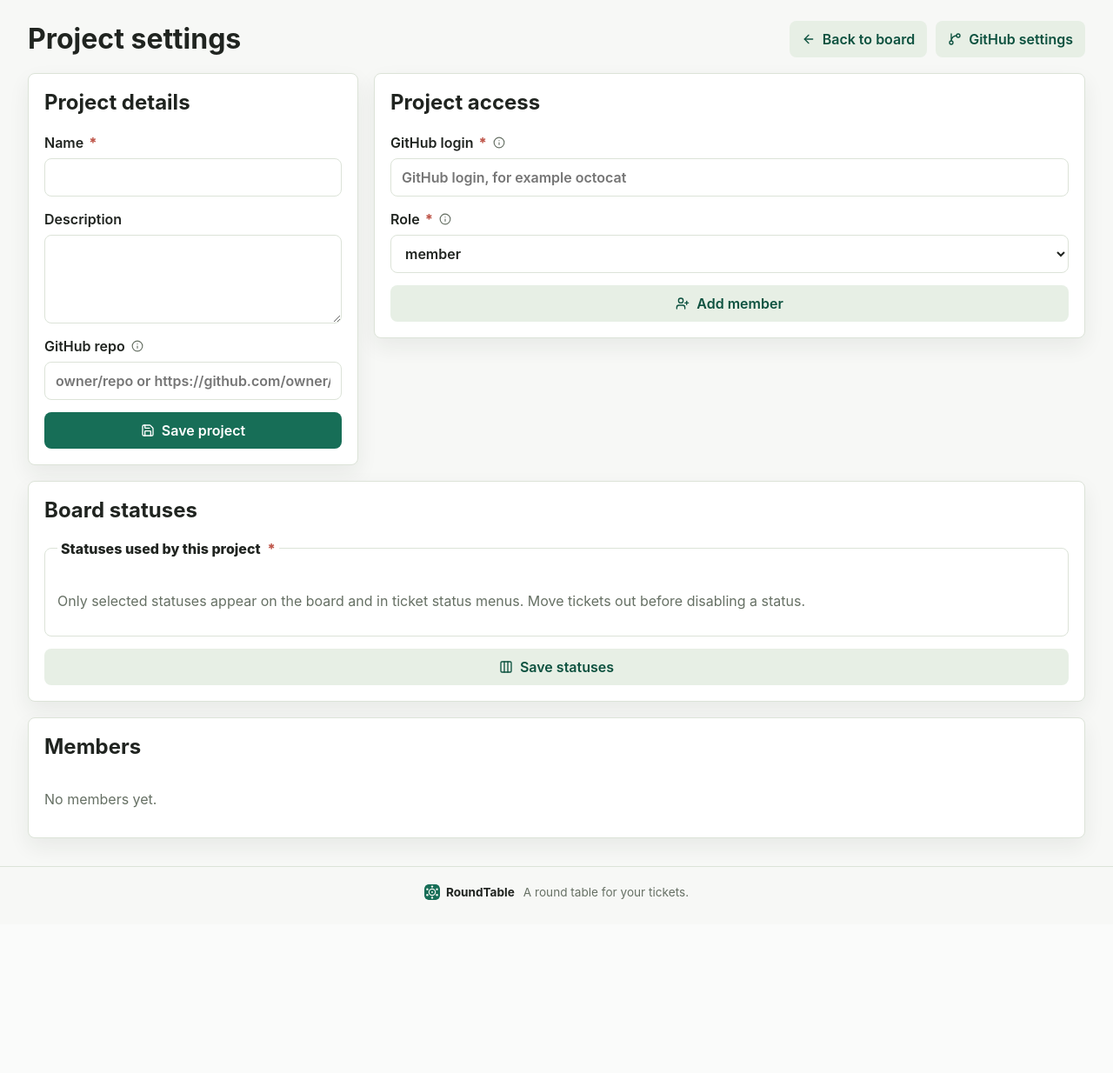
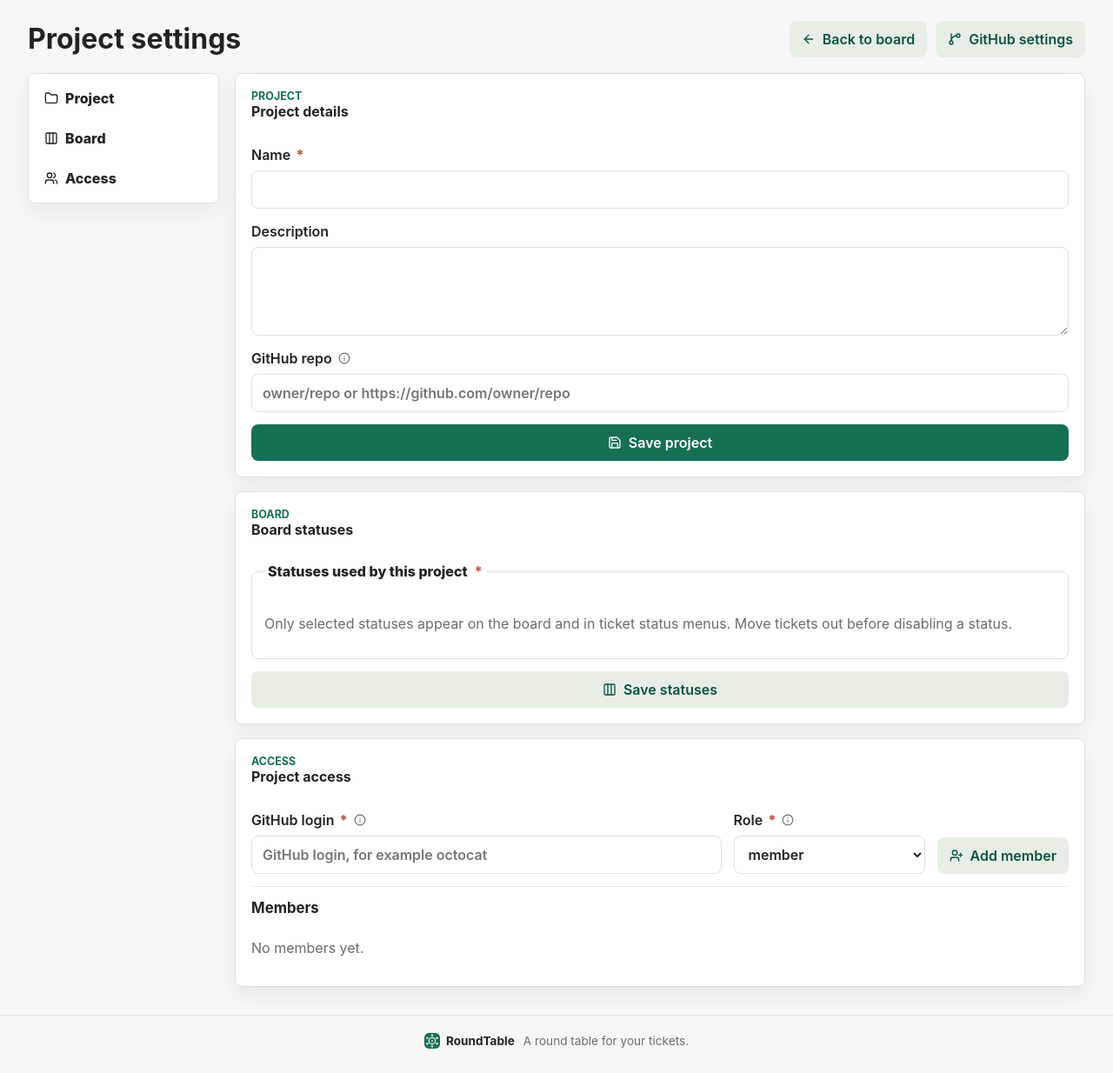
Before and after one commit to q121212/RoundTable, a FastAPI app: template app/templates/project_settings.html in a window 1280 px wide. Shown: the part 64-1298 px from the top of the page at 87% size. Before the commit the page ends 1099 px from the top, so only its background shows below. Run offline with FastAPI, Linux system fonts and the light colour scheme; the template is opened without the code that fills it, so the values that code supplies are empty.

Commit message:
Restructure project settings page

```diff
--- a/app/static/app.js
+++ b/app/static/app.js
@@ -138,6 +138,10 @@
       "projects.remove_member": "Remove",
       "projects.save_details": "Save project",
       "projects.settings": "Project settings",
+      "projects.settings_access": "Access",
+      "projects.settings_board": "Board",
+      "projects.settings_danger": "Danger",
+      "projects.settings_project": "Project",
       "projects.statuses": "Board statuses",
       "projects.statuses_help": "Only selected statuses appear on the board and in ticket status menus. Move tickets out before disabling a status.",
       "projects.statuses_selected": "Statuses used by this project",
@@ -317,6 +321,10 @@
       "projects.remove_member": "Удалить",
       "projects.save_details": "Сохранить проект",
       "projects.settings": "Настройки проекта",
+      "projects.settings_access": "Доступ",
+      "projects.settings_board": "Доска",
+      "projects.settings_danger": "Опасная зона",
+      "projects.settings_project": "Проект",
       "projects.statuses": "Статусы доски",
       "projects.statuses_help": "На доске и в меню тикетов будут только выбранные статусы. Перед отключением статуса перенесите из него тикеты.",
       "projects.statuses_selected": "Статусы этого проекта",
--- a/app/static/styles.css
+++ b/app/static/styles.css
@@ -2040,6 +2040,82 @@ a.ticket-key:hover {
 }
 
 /* Project settings: member management + delete confirmation (Codex round). */
+.project-settings-layout {
+  display: grid;
+  grid-template-columns: minmax(180px, 220px) minmax(0, 1fr);
+  gap: 18px;
+  align-items: start;
+}
+
+.settings-rail {
+  position: sticky;
+  top: 74px;
+  display: grid;
+  gap: 6px;
+  padding: 8px;
+  border: 1px solid var(--line);
+  border-radius: 8px;
+  background: var(--surface);
+  box-shadow: var(--shadow);
+}
+
+.settings-rail a {
+  display: inline-flex;
+  align-items: center;
+  justify-content: flex-start;
+  gap: 8px;
+  min-height: 40px;
+  padding: 8px 10px;
+  border-radius: 7px;
+  color: var(--text);
+  font-weight: 800;
+}
+
+.settings-rail a:hover,
+.settings-rail a:focus-visible {
+  background: var(--surface-soft);
+  color: var(--green);
+}
+
+.settings-stack {
+  display: grid;
+  gap: 16px;
+  min-width: 0;
+}
+
+.settings-section {
+  display: grid;
+  gap: 14px;
+}
+
+.section-heading {
+  display: flex;
+  align-items: flex-start;
+  justify-content: space-between;
+  gap: 12px;
+}
+
+.section-heading h2 {
+  margin: 0;
+}
+
+.settings-subsection {
+  display: grid;
+  gap: 10px;
+  padding-top: 14px;
+  border-top: 1px solid var(--line);
+}
+
+.settings-subsection h3 {
+  margin: 0;
+  font-size: 1.05rem;
+}
+
+.access-add-form {
+  grid-template-columns: minmax(180px, 1fr) minmax(140px, 220px) auto;
+  align-items: end;
+}
+
 .wide-panel {
   grid-column: 1 / -1;
 }
@@ -2122,6 +2198,36 @@ a.ticket-key:hover {
   grid-template-columns: minmax(0, 1fr) auto;
   gap: 10px;
   align-items: center;
+}
+
+.settings-danger-panel {
+  margin-top: 0;
+}
+
+@media (max-width: 900px) {
+  .project-settings-layout {
+    grid-template-columns: 1fr;
+  }
+
+  .settings-rail {
+    position: static;
+    display: flex;
+    gap: 8px;
+    overflow-x: auto;
+    box-shadow: none;
+  }
+
+  .settings-rail a {
+    flex: 0 0 auto;
+  }
+
+  .access-add-form {
+    grid-template-columns: 1fr;
+  }
+
+  .danger-confirm-form {
+    grid-template-columns: 1fr;
+  }
 }
 
 /* Copyable ticket key button on the ticket page. */
--- a/app/templates/project_settings.html
+++ b/app/templates/project_settings.html
@@ -12,15 +12,30 @@
   </div>
 </section>
 
-<section class="split-layout">
+<section class="project-settings-layout">
   {% if error == "last_admin" %}
     <div class="notice warning wide-panel">
       <strong data-i18n="projects.last_admin_title">Project needs an admin</strong>
       <p class="muted" data-i18n="projects.last_admin_copy">Add another project admin before removing or demoting the current one.</p>
     </div>
   {% endif %}
-  <div class="panel">
+  <nav class="settings-rail" aria-label="Project settings sections">
+    <a href="#settings-project" data-icon="folder" data-i18n="projects.settings_project">Project</a>
+    <a href="#settings-board" data-icon="columns-3" data-i18n="projects.settings_board">Board</a>
+    <a href="#settings-access" data-icon="users" data-i18n="projects.settings_access">Access</a>
+    {% if can_delete %}
+      <a href="#settings-danger" data-icon="trash-2" data-i18n="projects.settings_danger">Danger</a>
+    {% endif %}
+  </nav>
+
+  <div class="settings-stack">
+    <div class="panel settings-section" id="settings-project">
+      <div class="section-heading">
+        <div>
+          <p class="eyebrow" data-i18n="projects.settings_project">Project</p>
           <h2 data-i18n="projects.details">Project details</h2>
+        </div>
+      </div>
       <form class="stacked-form" method="post" action="/api/projects/{{ project.key }}/settings">
         <input type="hidden" name="csrf_token" value="{{ user.csrf_token }}">
         <label>
@@ -50,36 +65,13 @@
       </form>
     </div>
 
-  <div class="panel">
-    <h2 data-i18n="projects.access">Project access</h2>
-    <form class="stacked-form" method="post" action="/api/projects/{{ project.key }}/members">
-      <input type="hidden" name="csrf_token" value="{{ user.csrf_token }}">
-      <label>
-        <span class="label-row">
-          <span data-i18n="field.github_login">GitHub login</span>
-          <span class="required-mark" aria-hidden="true">*</span>
-          <button class="help-dot" type="button" data-i18n-tooltip="help.member_login" data-tooltip="GitHub login. The user can be added before their first sign-in.">?</button>
-        </span>
-        <input name="login" required placeholder="GitHub login, for example octocat" data-i18n-placeholder="placeholder.existing_login">
-      </label>
-      <label>
-        <span class="label-row">
-          <span data-i18n="field.role">Role</span>
-          <span class="required-mark" aria-hidden="true">*</span>
-          <button class="help-dot" type="button" data-i18n-tooltip="help.role" data-tooltip="member can edit, viewer can only read, admin can manage project access.">?</button>
-        </span>
-        <select name="role">
-          <option value="member">member</option>
-          <option value="viewer">viewer</option>
-          <option value="admin">admin</option>
-        </select>
-      </label>
-      <button class="secondary" type="submit" data-icon="user-plus" data-i18n="projects.add_member">Add member</button>
-    </form>
+    <div class="panel settings-section" id="settings-board">
+      <div class="section-heading">
+        <div>
+          <p class="eyebrow" data-i18n="projects.settings_board">Board</p>
+          <h2 data-i18n="projects.statuses">Board statuses</h2>
         </div>
-
-  <div class="panel wide-panel">
-    <h2 data-i18n="projects.statuses">Board statuses</h2>
+      </div>
       <form class="stacked-form" method="post" action="/api/projects/{{ project.key }}/settings">
         <input type="hidden" name="csrf_token" value="{{ user.csrf_token }}">
         <input type="hidden" name="name" value="{{ project.name }}">
@@ -104,8 +96,40 @@
       </form>
     </div>
 
-  <div class="panel wide-panel">
-    <h2 data-i18n="projects.members">Members</h2>
+    <div class="panel settings-section" id="settings-access">
+      <div class="section-heading">
+        <div>
+          <p class="eyebrow" data-i18n="projects.settings_access">Access</p>
+          <h2 data-i18n="projects.access">Project access</h2>
+        </div>
+      </div>
+      <form class="stacked-form access-add-form" method="post" action="/api/projects/{{ project.key }}/members">
+        <input type="hidden" name="csrf_token" value="{{ user.csrf_token }}">
+        <label>
+          <span class="label-row">
+            <span data-i18n="field.github_login">GitHub login</span>
+            <span class="required-mark" aria-hidden="true">*</span>
+            <button class="help-dot" type="button" data-i18n-tooltip="help.member_login" data-tooltip="GitHub login. The user can be added before their first sign-in.">?</button>
+          </span>
+          <input name="login" required placeholder="GitHub login, for example octocat" data-i18n-placeholder="placeholder.existing_login">
+        </label>
+        <label>
+          <span class="label-row">
+            <span data-i18n="field.role">Role</span>
+            <span class="required-mark" aria-hidden="true">*</span>
+            <button class="help-dot" type="button" data-i18n-tooltip="help.role" data-tooltip="member can edit, viewer can only read, admin can manage project access.">?</button>
+          </span>
+          <select name="role">
+            <option value="member">member</option>
+            <option value="viewer">viewer</option>
+            <option value="admin">admin</option>
+          </select>
+        </label>
+        <button class="secondary" type="submit" data-icon="user-plus" data-i18n="projects.add_member">Add member</button>
+      </form>
+
+      <div class="settings-subsection">
+        <h3 data-i18n="projects.members">Members</h3>
         <div class="table-list">
           {% for member in members %}
             {% set is_last_admin = member.project_role == "admin" and admin_count <= 1 %}
@@ -146,10 +170,11 @@
           {% endfor %}
         </div>
       </div>
-</section>
+    </div>
 
     {% if can_delete %}
-<section class="panel danger-zone">
+      <div class="panel danger-zone settings-danger-panel settings-section" id="settings-danger">
+        <p class="eyebrow" data-i18n="projects.settings_danger">Danger</p>
         <h2 data-i18n="projects.danger">Danger zone</h2>
         <p class="muted" data-i18n="projects.delete_help">Deleting a project permanently removes all of its tickets, comments, and history. This cannot be undone.</p>
         <p class="muted"><span data-i18n="projects.delete_confirm_key">Type the project key to confirm:</span> <code>{{ project.key }}</code></p>
@@ -158,6 +183,8 @@
           <input name="confirm" required placeholder="{{ project.key }}">
           <button class="danger" type="submit" data-icon="trash-2" data-i18n="projects.delete">Delete project</button>
         </form>
+      </div>
+    {% endif %}
+  </div>
 </section>
-{% endif %}
 {% endblock %}
```
Also changed, not shown: docs/deployment-separation.md (+3 -0 lines). Lines whose indentation alone changed are shown as unchanged.
